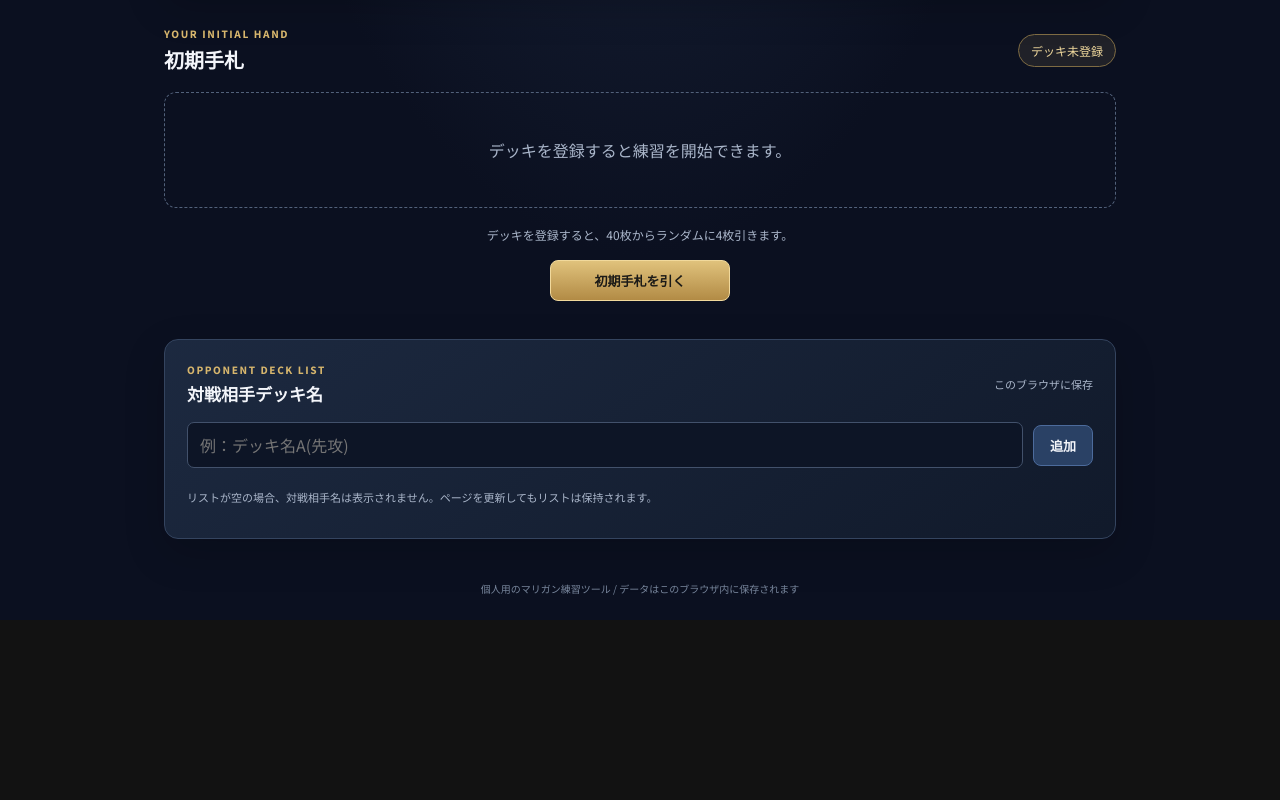
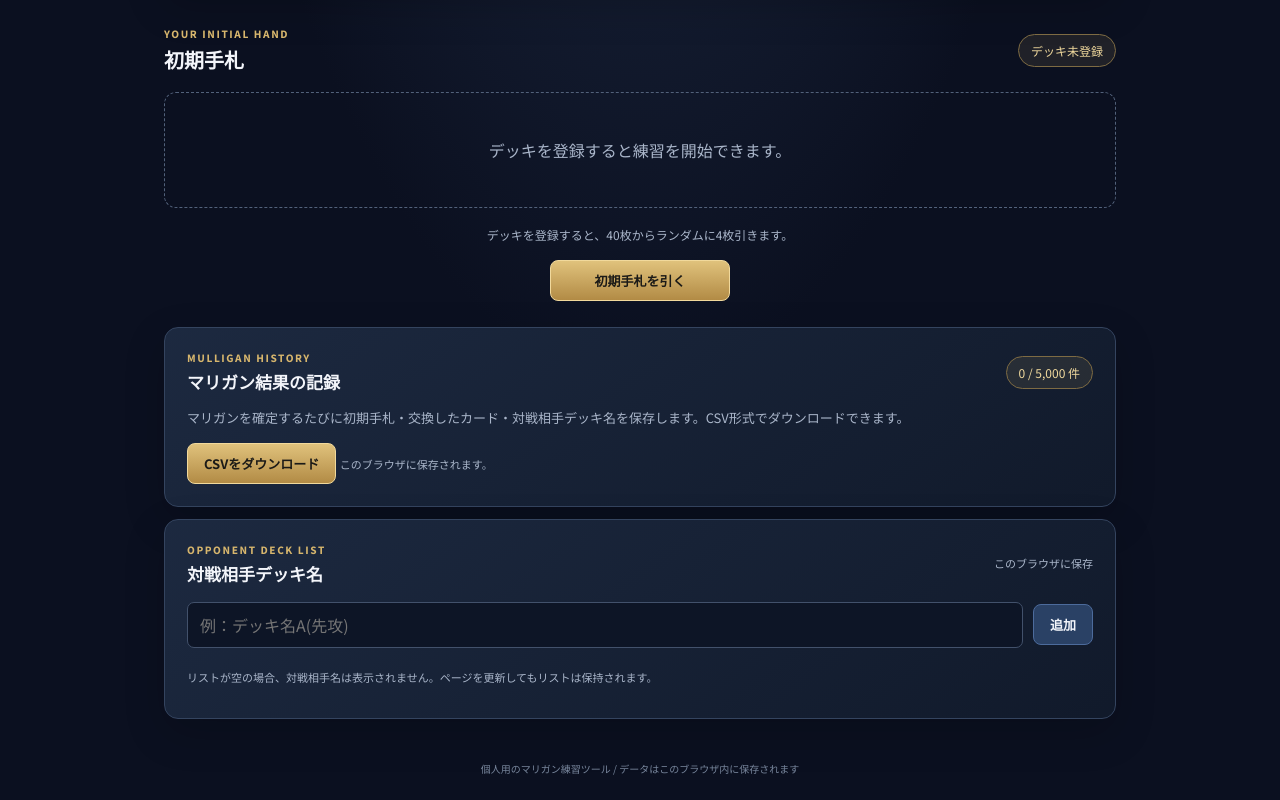
Before and after one commit to PachiNa222/sv-mulligan-simulator, a plain HTML site: page index.html in a window 1280 px wide. Shown: the part 807-1607 px from the top of the page. Before the commit the page ends 1427 px from the top, so only its background shows below. Drawn offline with Linux system fonts and the light colour scheme.

Commit message:
Add mulligan history section with download button
Added a section to display mulligan history and download options.

```diff
--- a/index.html
+++ b/index.html
@@ -73,6 +73,21 @@
       </div>
     </section>
 
+    <section class="panel history-panel">
+      <div class="section-heading compact">
+        <div>
+          <p class="eyebrow">MULLIGAN HISTORY</p>
+          <h2>マリガン結果の記録</h2>
+        </div>
+        <span id="historyCount" class="count-pill">0 / 5,000 件</span>
+      </div>
+      <p class="muted">マリガンを確定するたびに初期手札・交換したカード・対戦相手デッキ名を保存します。CSV形式でダウンロードできます。</p>
+      <div class="history-actions">
+        <button id="downloadCsv" class="button button-primary" type="button">CSVをダウンロード</button>
+        <span id="historyMessage" class="hint" role="status">このブラウザに保存されます。</span>
+      </div>
+    </section>
+
     <section class="panel opponent-settings">
       <div class="section-heading compact">
         <div>
```
